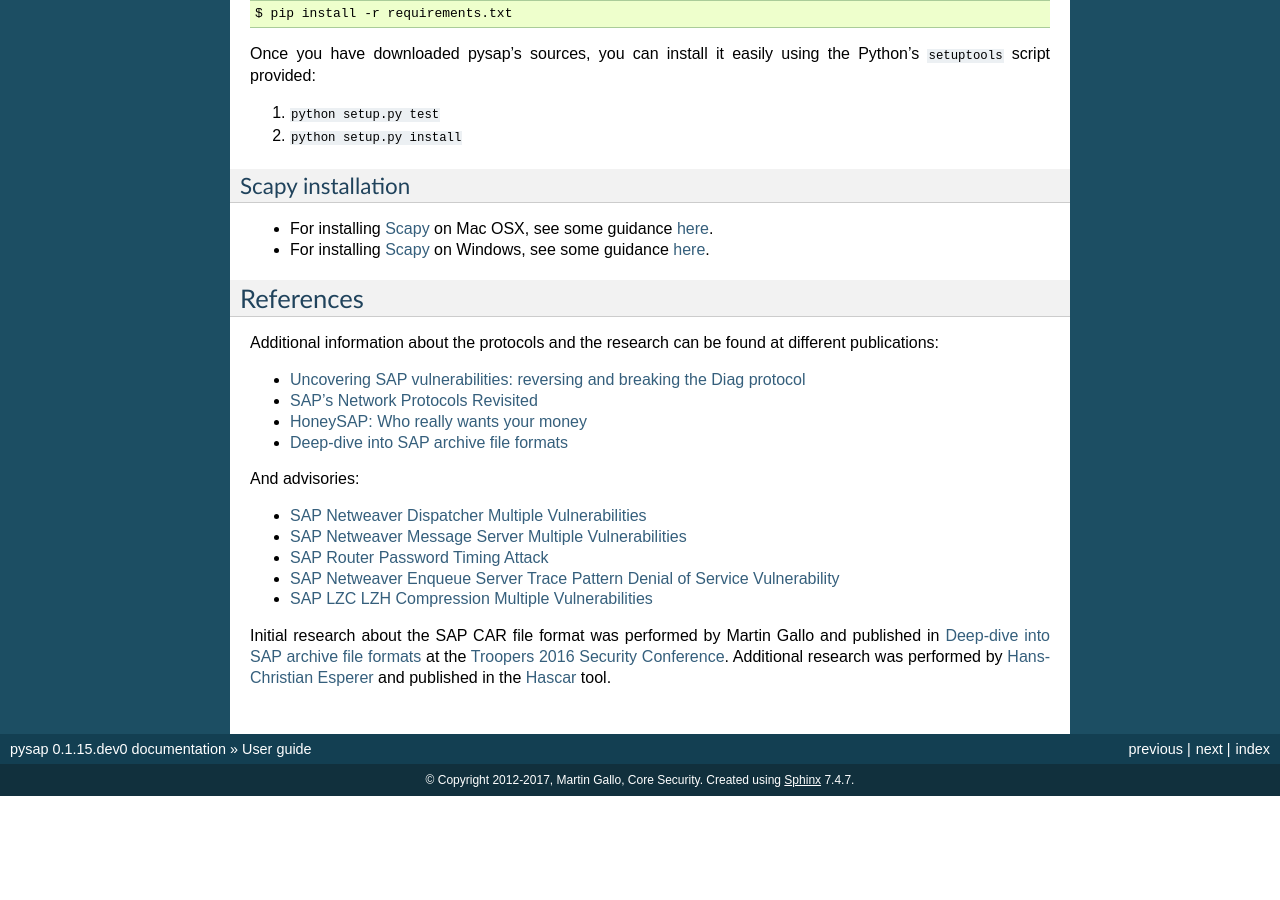
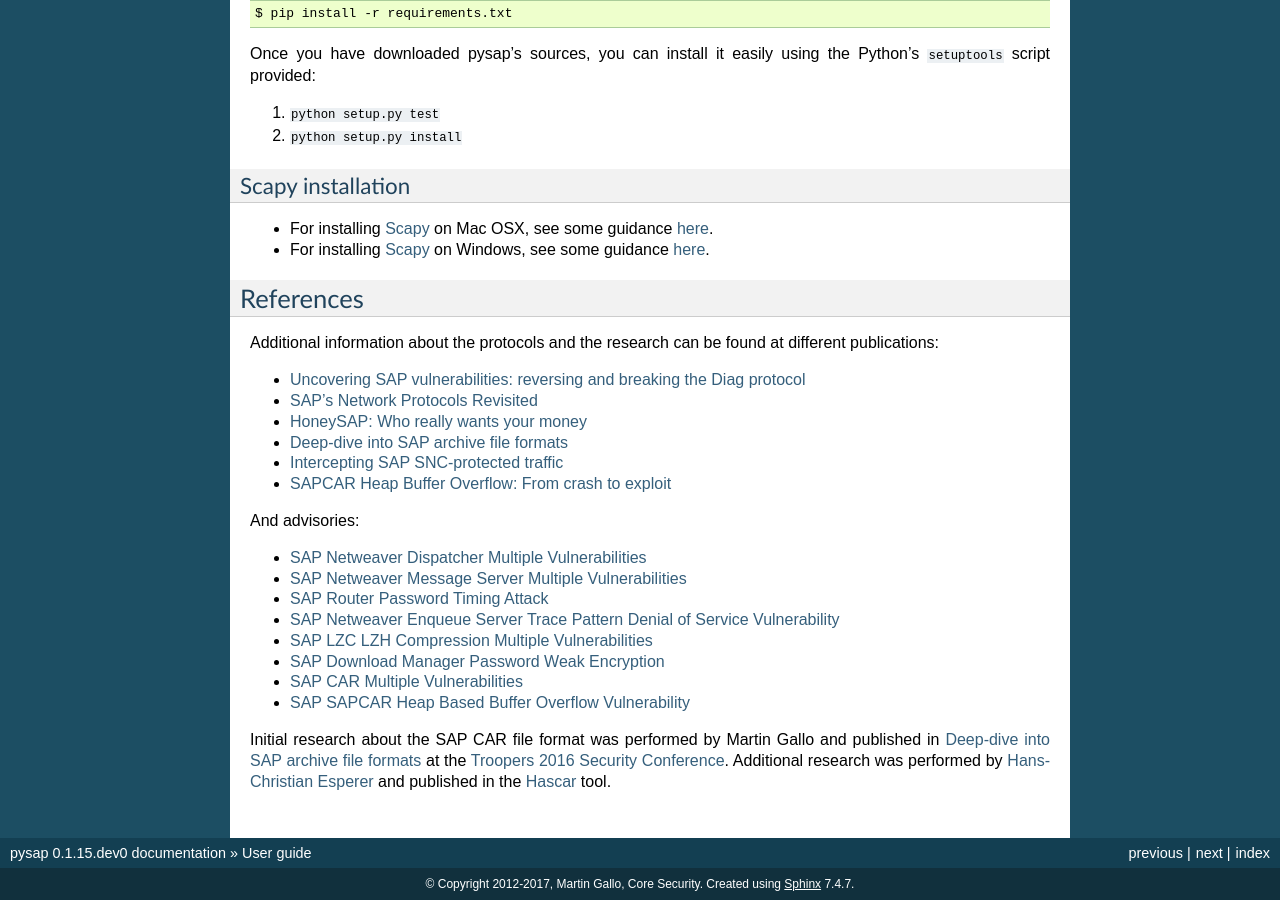
Before and after one commit to OWASP/pysap, a Sphinx documentation site: the page built from docs/user/index.rst, in a window 1280 px wide and 900 px high, scrolled down 689 px. Built offline with Sphinx 7.4.7, drawn with Linux system fonts in a browser that asks for light colours; pages that are not in the unit, such as notebooks, are missing from menus; before the commit the page ends 1485 px from its top, so only the background shows below that.

Commit message:
Adding latest publications and advisories

```diff
--- a/docs/user/index.rst
+++ b/docs/user/index.rst
@@ -73,6 +73,10 @@
 
 * `Deep-dive into SAP archive file formats <https://www.coresecurity.com/corelabs-research/publications/deep-dive-sap-archive-file-formats>`_
 
+* `Intercepting SAP SNC-protected traffic <https://www.coresecurity.com/publication/intercepting-sap-snc-protected-traffic>`_
+
+* `SAPCAR Heap Buffer Overflow: From crash to exploit <https://www.coresecurity.com/blog/sapcar-heap-buffer-overflow-crash-exploit>`_
+
 And advisories:
 
 * `SAP Netweaver Dispatcher Multiple Vulnerabilities <https://www.coresecurity.com/content/sap-netweaver-dispatcher-multiple-vulnerabilities>`_
@@ -85,6 +89,12 @@
 
 * `SAP LZC LZH Compression Multiple Vulnerabilities <https://www.coresecurity.com/advisories/sap-lzc-lzh-compression-multiple-vulnerabilities>`_
 
+* `SAP Download Manager Password Weak Encryption <https://www.coresecurity.com/advisories/sap-download-manager-password-weak-encryption>`_
+
+* `SAP CAR Multiple Vulnerabilities <https://www.coresecurity.com/advisories/sap-car-multiple-vulnerabilities>`_
+
+* `SAP SAPCAR Heap Based Buffer Overflow Vulnerability <https://www.coresecurity.com/advisories/sap-sapcar-heap-based-buffer-overflow-vulnerability>`_
+
 Initial research about the SAP CAR file format was performed by Martin Gallo and published in `Deep-dive into SAP archive file formats <https://www.coresecurity.com/corelabs-research/publications/deep-dive-sap-archive-file-formats>`_
 at the `Troopers 2016 Security Conference <https://www.troopers.de/troopers16/agenda/>`_. Additional research was
 performed by `Hans-Christian Esperer <https://github.com/hce>`_ and published in the
```
